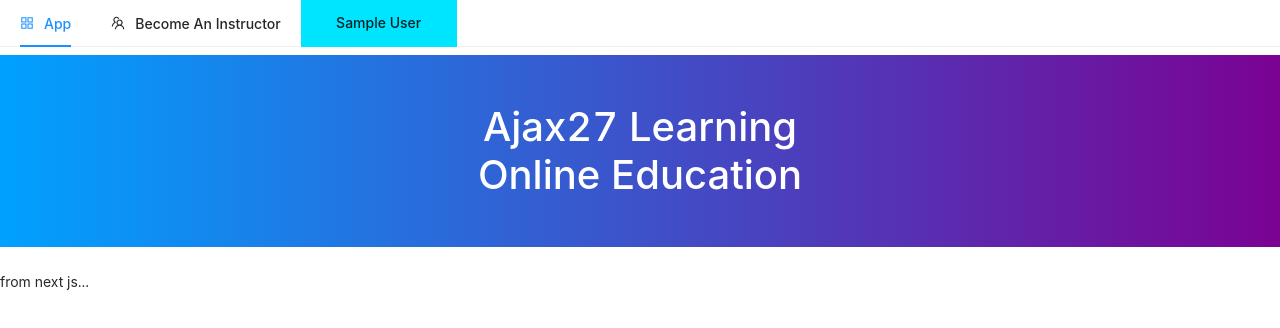
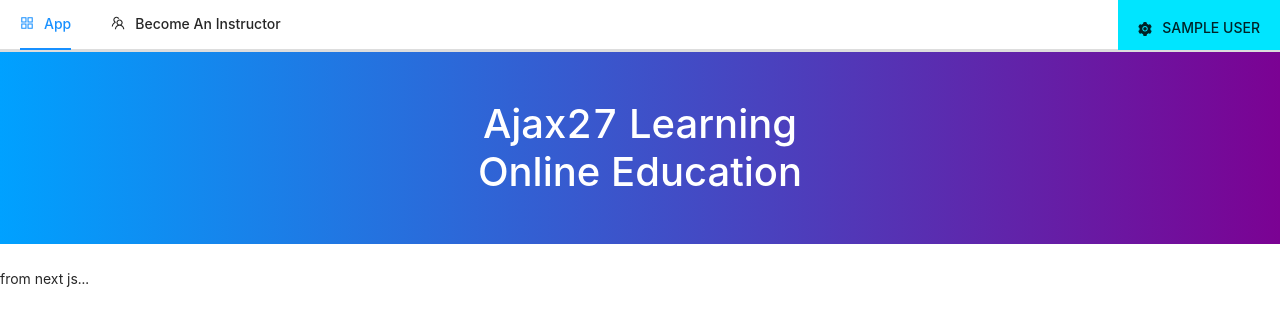
Before and after one commit to ajax27/ELP, a Next.js app in the folder client/: page / in a window 1280 px wide. Shown: the top 328 px of the page. Built offline with nearby package versions, Linux system fonts and the light colour scheme; no server answers; sample sign-in values are in the browser's storage.

Commit message:
touched up the navigation

```diff
--- a/client/components/TopNav.js
+++ b/client/components/TopNav.js
@@ -11,7 +11,8 @@ import {
   DashboardOutlined,
   UserAddOutlined,
   TeamOutlined,
-  VideoCameraAddOutlined } from '@ant-design/icons'
+  VideoCameraAddOutlined,
+  SettingFilled} from '@ant-design/icons'
 import { Context } from '../context'
 
 const { Item, SubMenu, ItemGroup } = Menu
@@ -38,7 +39,7 @@ const TopNav = () => {
   }
 
   return (
-    <Menu mode="horizontal" className="mb-2" style={{ marginBottom: '-1.5px', fontWeight: '500' }} selectedKeys={[current]}>
+    <Menu mode="horizontal" className="" style={{ marginBottom: '-1.5px', fontWeight: '500' }} selectedKeys={[current]}>
       <Item onClick={e => setCurrent(e.key)} key="/" icon={<AppstoreOutlined />}>
         <Link href="/">
           <a className="align-middle">App</a>
@@ -75,7 +76,7 @@ const TopNav = () => {
         </>
       )}
 
-       {user && user.role && user.role.includes('Instructor') && (
+      {user && user.role && user.role.includes('Instructor') && (
         <Item onClick={e => setCurrent(e.key)} className="align-center" key="/instructor" icon={<TeamOutlined />}>
           <Link href="/instructor">
             <a className="align-middle">Instructor</a>
@@ -83,15 +84,15 @@ const TopNav = () => {
         </Item>
       )}
 
-     {user !== null && (
-        <SubMenu key='SubMenu' style={{ width: 156, marginRight: '0', textAlign: 'center', backgroundColor: '#00e5ff' }} title={user && user.name} className="pull-right">
+    {user !== null && (
+        <SubMenu key='SubMenu' icon={<SettingFilled className="align-middle" />} style={{ backgroundColor: '#00e5ff' }} title={user && user.name} className="username align-middle text-center">
           <ItemGroup className="text-center drop">
             <Item key='/user' className="text-center drop grey" icon={<DashboardOutlined />}>
               <Link className="drop" href="/user">
                 <a className="text-center align-middle">User Dashboard</a>
               </Link>
             </Item>
-            <Item onClick={logout} className="drop text-center grey" icon={<LogoutOutlined />}>
+            <Item key='logout' onClick={logout} className="drop text-center grey" icon={<LogoutOutlined />}>
               <span className="text-center align-middle">Account Logout</span>
             </Item>
           </ItemGroup>
--- a/client/public/css/styles.css
+++ b/client/public/css/styles.css
@@ -1,6 +1,7 @@
 .jumbo {
   background-image: linear-gradient(to right, #00a1ff, #7b0293);
   color: #fff;
+  border-top: 3px solid #ddd;
 }
 .jumbo2 {
   background-image: linear-gradient(to right, #00a24b, #00a2ff);
@@ -34,8 +35,15 @@
   font-size: 1rem;
   font-weight: 600;
 }
-.pull-right {
-  float: right !important;
+.username {
+  display: flex;
+  justify-content: flex-end;
+  align-items: flex-end;
+  text-align: justify;
+  margin-left: auto;
+  text-transform: uppercase;
+  height: 50px;
+  line-height: 4;
 }
 .name {
   color: purple;
```
